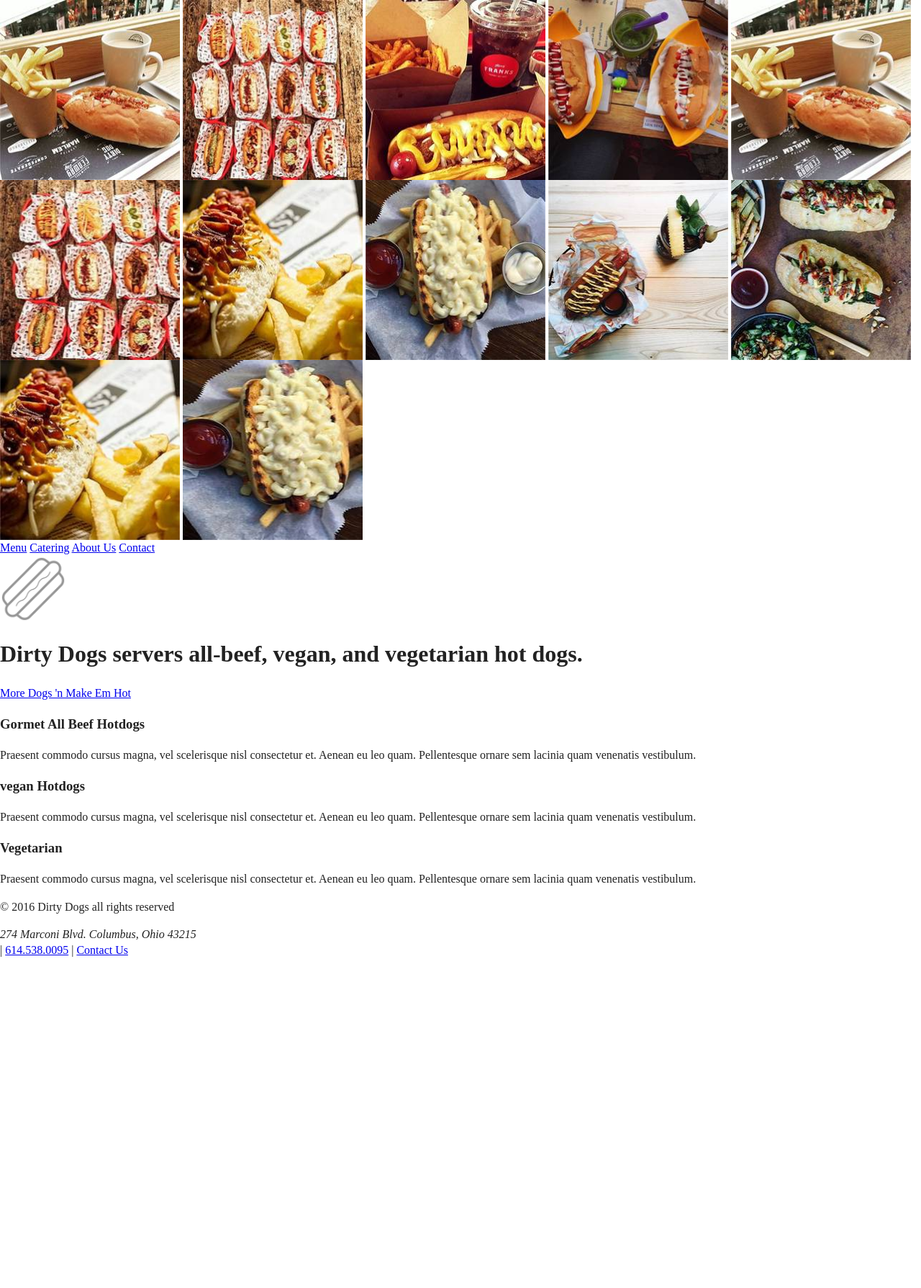
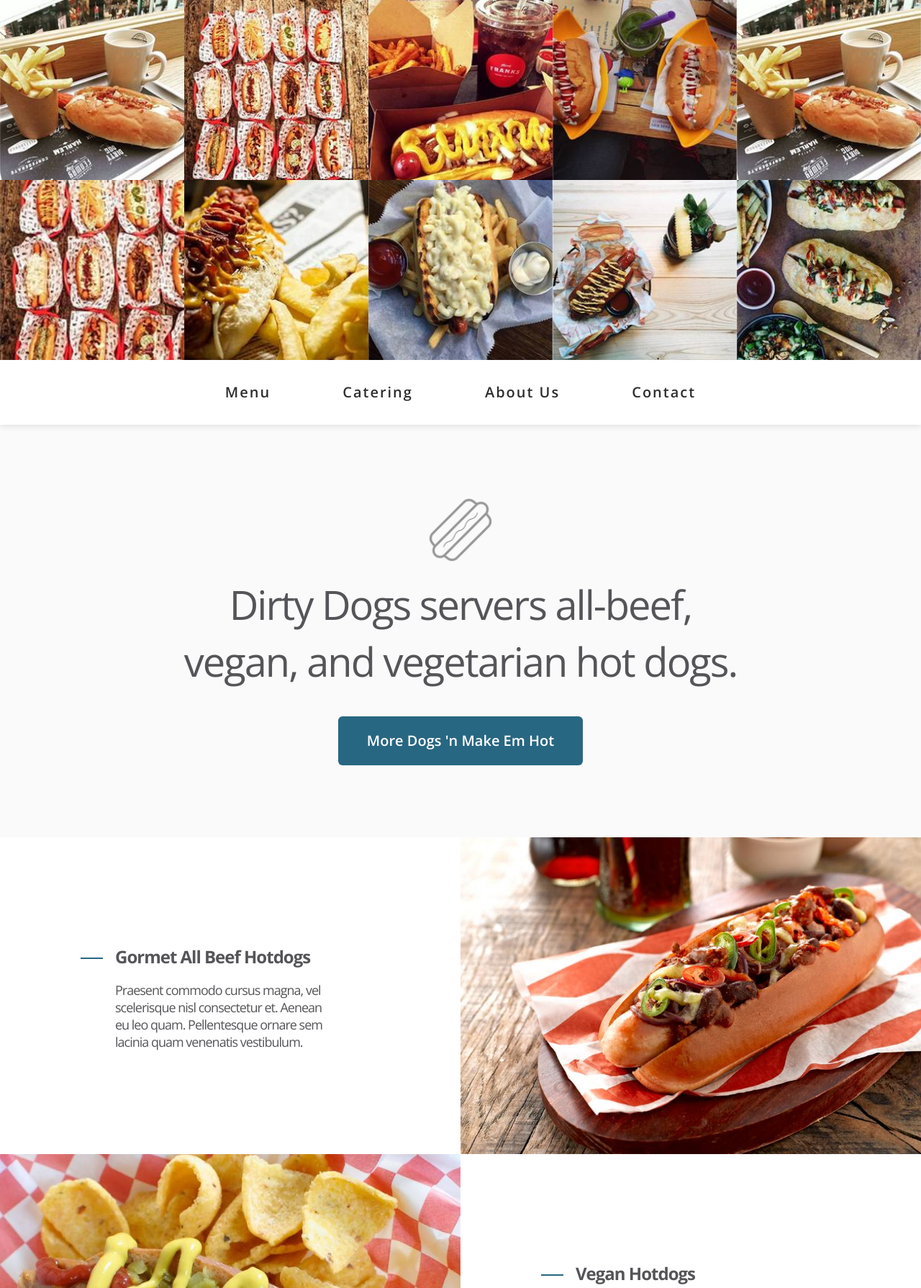
Before and after one commit to JonathanWolfe/dynamit-code-challenge, a website: page index.html in a window 1280 px wide. Shown: the top 1789 px of the page at 72% size. Before the commit the page ends 1348 px from the top, so only its background shows below. Drawn offline with nearby package versions, Linux system fonts and the light colour scheme.

Commit message:
Finish design

```diff
--- a/css/main.css
+++ b/css/main.css
@@ -13,9 +13,11 @@
    ========================================================================== */
 
 html {
-	color: #222;
+	color: #2e2e2e;
 	font-size: 1em;
+	font-family: 'Open Sans', sans-serif;
 	line-height: 1.4;
+	background-color: #fbfafa;
 }
 
 /*
@@ -29,13 +31,13 @@ html {
  */
 
 ::-moz-selection {
+	text-shadow: none;
 	background: #b3d4fc;
-	text-shadow: none;
 }
 
 ::selection {
+	text-shadow: none;
 	background: #b3d4fc;
-	text-shadow: none;
 }
 
 /*
@@ -45,10 +47,10 @@ html {
 hr {
 	display: block;
 	height: 1px;
+	margin: 1em 0;
+	padding: 0;
 	border: 0;
 	border-top: 1px solid #ccc;
-	margin: 1em 0;
-	padding: 0;
 }
 
 /*
@@ -71,9 +73,9 @@ video {
  */
 
 fieldset {
-	border: 0;
 	margin: 0;
 	padding: 0;
+	border: 0;
 }
 
 /*
@@ -90,14 +92,211 @@ textarea {
 
 .browserupgrade {
 	margin: 0.2em 0;
+	padding: 0.2em 0;
+	color: #000;
 	background: #ccc;
-	color: #000;
-	padding: 0.2em 0;
 }
 
 /* ==========================================================================
    Author's custom styles
    ========================================================================== */
+
+/* .container {
+	width: 100%;
+	max-width: 1500px;
+	margin: 0 auto;
+} */
+
+h1 {
+	font-weight: 300;
+}
+
+.photo-grid {
+	display: flex;
+	flex-direction: row;
+	flex-wrap: wrap;
+	height: 500px;
+	overflow: hidden;
+}
+
+.photo-grid img {
+	display: flex;
+	flex-grow: 1;
+	width: 250px;
+	height: 250px;
+	-o-object-fit: cover;
+	object-fit: cover;
+}
+
+#site-navigation {
+	display: flex;
+	flex-direction: row;
+	flex-wrap: wrap;
+	align-items: center;
+	justify-content: center;
+	width: 100%;
+	background-color: #fff;
+	box-shadow: 0 2px 8px rgba(0, 0, 0, 0.11);
+}
+
+#site-navigation .nav-link {
+	display: flex;
+	flex-grow: 0;
+	flex-shrink: 0;
+	padding: 30px 50px;
+	color: #2e2e2e;
+	font-weight: 600;
+	font-size: 20px;
+	line-height: 1.5em;
+	letter-spacing: 2px;
+	text-align: center;
+	text-decoration: none;
+}
+
+#site-navigation .nav-link:hover {
+	text-decoration: underline;
+}
+
+.hero {
+	display: flex;
+	flex-direction: column;
+	align-items: center;
+	justify-content: center;
+	padding: 100px;
+}
+
+.hero h1 {
+	width: 75%;
+	margin-top: 0.33em;
+	color: #555559;
+	font-size: 3.5em;
+	letter-spacing: -2px;
+	text-align: center;
+}
+
+.special-info {
+	display: flex;
+	flex-grow: 0;
+	flex-shrink: 0;
+	align-items: center;
+	justify-content: center;
+	width: 100%;
+	height: 55vh;
+	background-color: #fff;
+}
+
+.special-info.swap-order {
+	flex-direction: row-reverse;
+}
+
+.special-info .content {
+	display: flex;
+	flex-direction: column;
+	flex-grow: 0;
+	flex-shrink: 0;
+	align-content: center;
+	justify-content: center;
+	width: 50%;
+	height: 100%;
+}
+
+.special-info .content h3 {
+	position: relative;
+	margin-bottom: 0;
+	padding-right: 30%;
+	padding-left: 25%;
+	color: #555559;
+	font-size: 1.5em;
+	letter-spacing: -1px;
+}
+
+.special-info .content h3::before {
+	position: absolute;
+	top: 0.75em;
+	left: calc(25% - 2em);
+	display: block;
+	width: 31px;
+	height: 2px;
+	background-color: #286782;
+	content: '';
+}
+
+.special-info .content p {
+	padding-right: 30%;
+	padding-left: 25%;
+	color: #555559;
+	font-weight: 300;
+	font-size: 1.125em;
+	line-height: 1.33em;
+	letter-spacing: -1px;
+}
+
+.special-info .fit-image {
+	display: flex;
+	flex-grow: 0;
+	flex-shrink: 0;
+	align-self: flex-end;
+	width: 50%;
+	height: 100%;
+}
+
+.fit-image img {
+	min-width: 100%;
+	min-height: 100%;
+	-o-object-fit: cover;
+	object-fit: cover;
+}
+
+footer {
+	display: flex;
+	flex-wrap: wrap;
+	align-content: space-between;
+	align-items: center;
+	justify-content: space-between;
+	padding: 0 1em;
+	color: #555559;
+	line-height: 1.7em;
+	background-color: #efefef;
+	border: 2px solid #e9e9e9;
+}
+
+address {
+	margin: 1em 0;
+	font-style: normal;
+}
+
+a:hover {
+	text-decoration: underline;
+}
+
+a.text-link {
+	color: inherit;
+	text-decoration: none;
+}
+
+a.text-link:hover {
+	text-decoration: underline;
+}
+
+button,
+.button {
+	padding: 0.7em 1em;
+	color: #fff;
+	font-weight: 600;
+	text-decoration: none;
+	background-color: #286782;
+	border-radius: 6px;
+}
+
+.xl-button {
+	padding: 1em 2em;
+	font-size: 1.25em;
+}
+
+button:hover,
+.button:hover {
+	background-color: #2d7fa2;
+}
 
 /* ==========================================================================
    Helper classes
@@ -121,15 +320,15 @@ textarea {
 */
 
 .sr-only {
+	position: absolute;
+	width: 1px;
+	height: 1px;
+	margin: -1px;
+	padding: 0;
+	overflow: hidden;
+	white-space: nowrap;
 	border: 0;
 	clip: rect(0, 0, 0, 0);
-	height: 1px;
-	margin: -1px;
-	overflow: hidden;
-	padding: 0;
-	position: absolute;
-	white-space: nowrap;
-	width: 1px;
 
 	/* 1 */
 }
@@ -142,13 +341,13 @@ textarea {
 
 .sr-only.focusable:active,
 .sr-only.focusable:focus {
-	clip: auto;
+	position: static;
+	width: auto;
 	height: auto;
 	margin: 0;
 	overflow: visible;
-	position: static;
 	white-space: inherit;
-	width: auto;
+	clip: auto;
 }
 
 /*
@@ -173,10 +372,9 @@ textarea {
 
 .clearfix::before,
 .clearfix::after {
-	content: ' ';
-
 	/* 1 */
 	display: table;
+	content: ' ';
 
 	/* 2 */
 }
@@ -191,8 +389,47 @@ textarea {
    Modify as content requires.
    ========================================================================== */
 
-@media only screen and (min-width: 35em) {
-	/* Style adjustments for viewports that meet the condition */
+@media only screen and (max-width: 48em) {
+	.photo-grid {
+		height: 200px;
+	}
+
+	.photo-grid img {
+		width: 100px;
+		height: 100px;
+	}
+
+	#site-navigation .nav-link {
+		padding: 15px 30px;
+	}
+
+	.hero {
+		padding: 100px 20px;
+	}
+
+	.xl-button {
+		padding: 0.75em 1.5em;
+	}
+
+	.special-info {
+		position: relative;
+		flex-wrap: wrap;
+		overflow: hidden;
+	}
+
+	.special-info .content {
+		z-index: 2;
+		width: 100%;
+		background-color: rgba(255, 255, 255, 0.75);
+	}
+
+	.special-info .fit-image {
+		position: absolute;
+		top: 0;
+		left: 0;
+		display: block;
+		width: 100%;
+	}
 }
 
 @media print,
@@ -212,12 +449,12 @@ textarea {
 	*,
 	*::before,
 	*::after {
+		color: #000 !important;
+		text-shadow: none !important;
 		background: transparent !important;
-		color: #000 !important;
 
 		/* Black prints faster */
 		box-shadow: none !important;
-		text-shadow: none !important;
 	}
 
 	a,
@@ -248,8 +485,8 @@ textarea {
 
 	pre,
 	blockquote {
+		page-break-inside: avoid;
 		border: 1px solid #999;
-		page-break-inside: avoid;
 	}
 
 	/*
--- a/index.html
+++ b/index.html
@@ -7,10 +7,12 @@
 		<title>Dynamit Code Challenge</title>
 
 		<link rel="apple-touch-icon" href="/icon.png" />
-		<!-- Place favicon.ico in the root directory -->
 
 		<link rel="stylesheet" href="/css/normalize.css" />
 		<link rel="stylesheet" href="/css/main.css" />
+
+		<link href="https://fonts.googleapis.com/css?family=Open+Sans:300,400,600,700&display=swap" rel="stylesheet"
+			async>
 
 		<meta name="theme-color" content="#286782" />
 	</head>
@@ -26,18 +28,18 @@
 
 		<div class="container">
 			<div class="photo-grid">
-				<img src="/img/photo-1.jpg" alt="Food glamour shot" height="250" width="250" loading="lazy" />
-				<img src="/img/photo-2.jpg" alt="Food glamour shot" height="250" width="250" loading="lazy" />
-				<img src="/img/photo-3.jpg" alt="Food glamour shot" height="250" width="250" loading="lazy" />
-				<img src="/img/photo-4.jpg" alt="Food glamour shot" height="250" width="250" loading="lazy" />
-				<img src="/img/photo-5.jpg" alt="Food glamour shot" height="250" width="250" loading="lazy" />
-				<img src="/img/photo-6.jpg" alt="Food glamour shot" height="250" width="250" loading="lazy" />
-				<img src="/img/photo-7.jpg" alt="Food glamour shot" height="250" width="250" loading="lazy" />
-				<img src="/img/photo-8.jpg" alt="Food glamour shot" height="250" width="250" loading="lazy" />
-				<img src="/img/photo-9.jpg" alt="Food glamour shot" height="250" width="250" loading="lazy" />
-				<img src="/img/photo-10.jpg" alt="Food glamour shot" height="250" width="250" loading="lazy" />
-				<img src="/img/photo-11.jpg" alt="Food glamour shot" height="250" width="250" loading="lazy" />
-				<img src="/img/photo-12.jpg" alt="Food glamour shot" height="250" width="250" loading="lazy" />
+				<img src="/img/photo-1.jpg" alt="Food glamour shot" height="250px" width="250px" loading="lazy" />
+				<img src="/img/photo-2.jpg" alt="Food glamour shot" height="250px" width="250px" loading="lazy" />
+				<img src="/img/photo-3.jpg" alt="Food glamour shot" height="250px" width="250px" loading="lazy" />
+				<img src="/img/photo-4.jpg" alt="Food glamour shot" height="250px" width="250px" loading="lazy" />
+				<img src="/img/photo-5.jpg" alt="Food glamour shot" height="250px" width="250px" loading="lazy" />
+				<img src="/img/photo-6.jpg" alt="Food glamour shot" height="250px" width="250px" loading="lazy" />
+				<img src="/img/photo-7.jpg" alt="Food glamour shot" height="250px" width="250px" loading="lazy" />
+				<img src="/img/photo-8.jpg" alt="Food glamour shot" height="250px" width="250px" loading="lazy" />
+				<img src="/img/photo-9.jpg" alt="Food glamour shot" height="250px" width="250px" loading="lazy" />
+				<img src="/img/photo-10.jpg" alt="Food glamour shot" height="250px" width="250px" loading="lazy" />
+				<img src="/img/photo-11.jpg" alt="Food glamour shot" height="250px" width="250px" loading="lazy" />
+				<img src="/img/photo-12.jpg" alt="Food glamour shot" height="250px" width="250px" loading="lazy" />
 			</div>
 
 			<nav id="site-navigation">
@@ -64,19 +66,23 @@
 						venenatis vestibulum.
 					</p>
 				</div>
-				<div class="fit-image" style="background-image: url('/img/gormet-beef.jpg');"></div>
+				<div class="fit-image">
+					<img src="/img/gormet-beef.jpg" alt="Gormet Beef Hotdog" />
+				</div>
 			</section>
 
-			<section class="special-info">
+			<section class="special-info swap-order">
 				<div class="content">
-					<h3>vegan Hotdogs</h3>
+					<h3>Vegan Hotdogs</h3>
 					<p>
 						Praesent commodo cursus magna, vel scelerisque nisl consectetur
 						et. Aenean eu leo quam. Pellentesque ornare sem lacinia quam
 						venenatis vestibulum.
 					</p>
 				</div>
-				<div class="fit-image" style="background-image: url('/img/vegan.jpg');"></div>
+				<div class="fit-image">
+					<img src="/img/vegan.jpg" alt="Vegan Hotdog" />
+				</div>
 			</section>
 
 			<section class="special-info">
@@ -88,7 +94,9 @@
 						venenatis vestibulum.
 					</p>
 				</div>
-				<div class="fit-image" style="background-image: url('/img/vegetarian.jpg');"></div>
+				<div class="fit-image">
+					<img src="/img/vegetarian.jpg" alt="Vegetarian Hotdog" />
+				</div>
 			</section>
 
 			<footer>
@@ -97,16 +105,14 @@
 				</div>
 
 				<div class="info">
-					<p>
-						<address>274 Marconi Blvd. Columbus, Ohio 43215</address>
+					<address>
+						274 Marconi Blvd. Columbus, Ohio 43215
 						| <a href="tel:+16145380095" class="text-link" title="Phone Number">614.538.0095</a>
 						| <a href="/contact" class="text-link">Contact Us</a>
-					</p>
+					</address>
 				</div>
 			</footer>
 		</div>
-
-		<script src="/js/main.js"></script>
 	</body>
 
 </html>
--- a/stylelint.config.js
+++ b/stylelint.config.js
@@ -1,5 +1,6 @@
 module.exports = {
-	extends: 'stylelint-config-standard',
+	extends: ['stylelint-config-standard', 'stylelint-config-rational-order'],
+	plugins: ['stylelint-order'],
 	rules: {
 		indentation: 'tab',
 	},
```
Also changed, not shown: package.json (+3 -7 lines), css/normalize.css, js/main.js (deleted), 2 other files.
